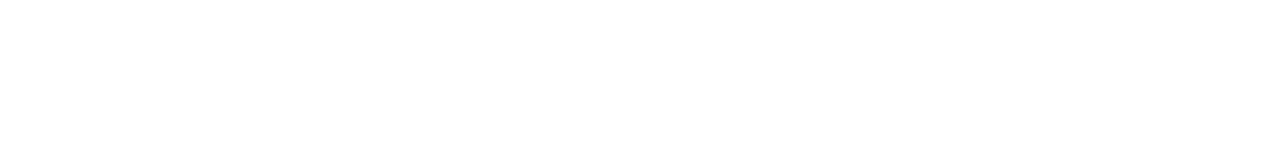
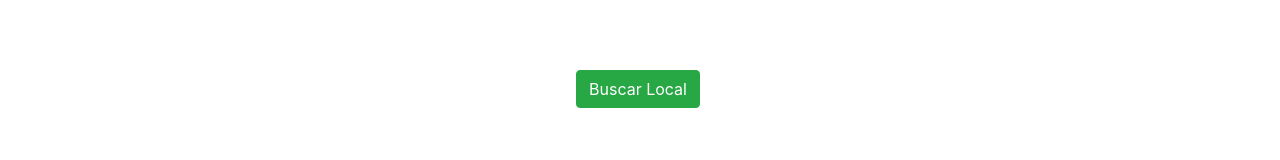
Before and after one commit to josutk/SemanticWeb, a React (Create React App) app in the folder morar-bem-front/: page / in a window 1280 px wide. Shown: the part 556-716 px from the top of the page. Built offline with nearby package versions, Linux system fonts and the light colour scheme.

Commit message:
Add Button for search

```diff
--- a/morar-bem-front/src/page/homePage.css
+++ b/morar-bem-front/src/page/homePage.css
@@ -0,0 +1,5 @@
+
+#search-button{
+  margin-top: 20%;
+  margin-left: 45%;
+}
--- a/morar-bem-front/src/page/homePage.js
+++ b/morar-bem-front/src/page/homePage.js
@@ -1,7 +1,7 @@
 import React, { Component } from 'react';
 import Header from '../pageComponent/header.js'
 import Footer from '../pageComponent/footer.js'
-
+import './homePage.css'
 
 class Home extends Component {
   render() {
@@ -11,7 +11,10 @@
         <Header />
             <img src='../assets/casa1.jpeg' alt="image" />
             <img src='../assets/casa2.jpg' alt="image"/>
+            <div id="search-button">
+              <button type="button" class="btn btn-success">Buscar Local</button>
 
+            </div>
       <Footer />
       </div>
 
```
